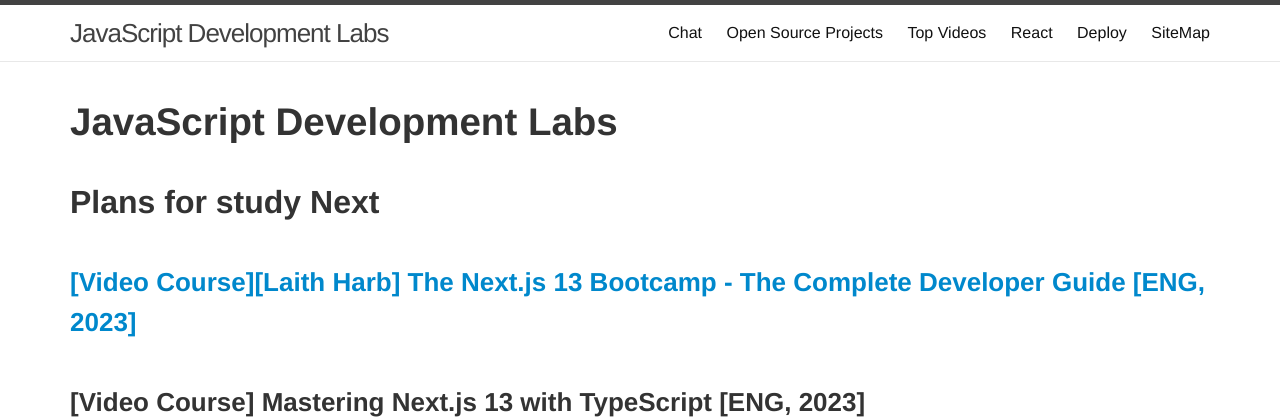
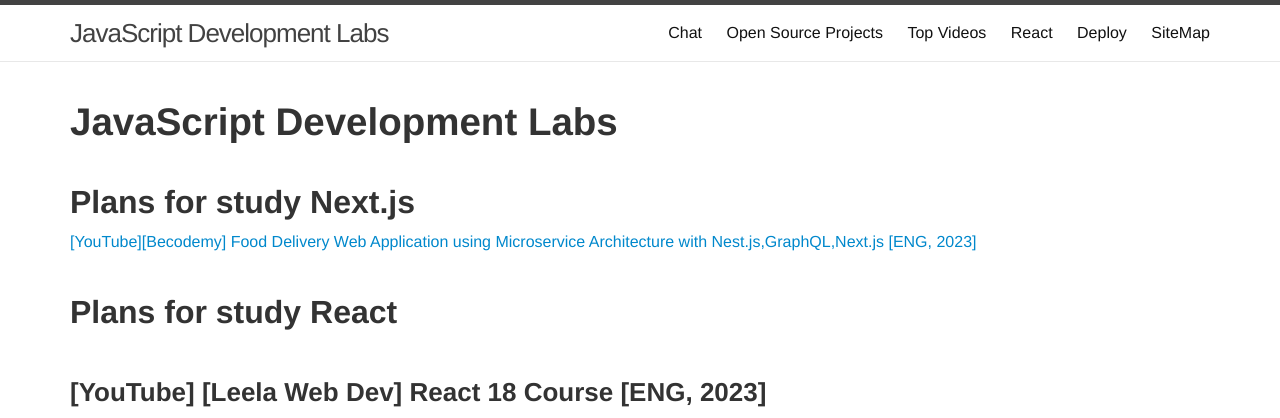
Before and after one commit to webmakaka/labs.jsdev.org, a Jekyll site: the page built from website/00-index.md, in a window 1280 px wide and 900 px high, cut to the strip 0-418 px from the top of the window. Built offline with Jekyll 4.4.1, drawn with Linux system fonts in a browser that asks for light colours; some of the changed text lies outside the part shown.

Commit message:
Update 00-index.md

```diff
--- a/website/00-index.md
+++ b/website/00-index.md
@@ -10,16 +10,10 @@ permalink: /
 
 <br/>
 
-## Plans for study Next
+## Plans for study Next.js
 
-<br/>
+[[YouTube][Becodemy] Food Delivery Web Application using Microservice Architecture with Nest.js,GraphQL,Next.js [ENG, 2023]](https://github.com/webmakaka/Food-Delivery-Web-Application-using-Microservice-Architecture-with-Nest.js-GraphQL-Next.js)
 
-### [[Video Course][Laith Harb] The Next.js 13 Bootcamp - The Complete Developer Guide [ENG, 2023]](https://github.com/webmakaka/The-Next.js-13-Bootcamp-The-Complete-Developer-Guide)
-
-
-<br/>
-
-### [Video Course] Mastering Next.js 13 with TypeScript [ENG, 2023]
 
 <br/>
 
@@ -78,6 +72,15 @@ https://www.youtube.com/watch?v=ny6U9OpuJfY&list=PL_euSNU_eLbfR85E_hrFpIx7_-tCZC
 <br/>
 
 ## Already Watched
+
+## Next.js
+
+<br/>
+
+### [[Video Course][Laith Harb] The Next.js 13 Bootcamp - The Complete Developer Guide [ENG, 2023]](https://github.com/webmakaka/The-Next.js-13-Bootcamp-The-Complete-Developer-Guide)
+
+### [[Code With Mosh] Next.js Projects: Build an Issue Tracker [ENG, 2023]](https://github.com/webmakaka/Next.js-Projects-Build-an-Issue-Tracker)
+
 
 <br/>
 
```
